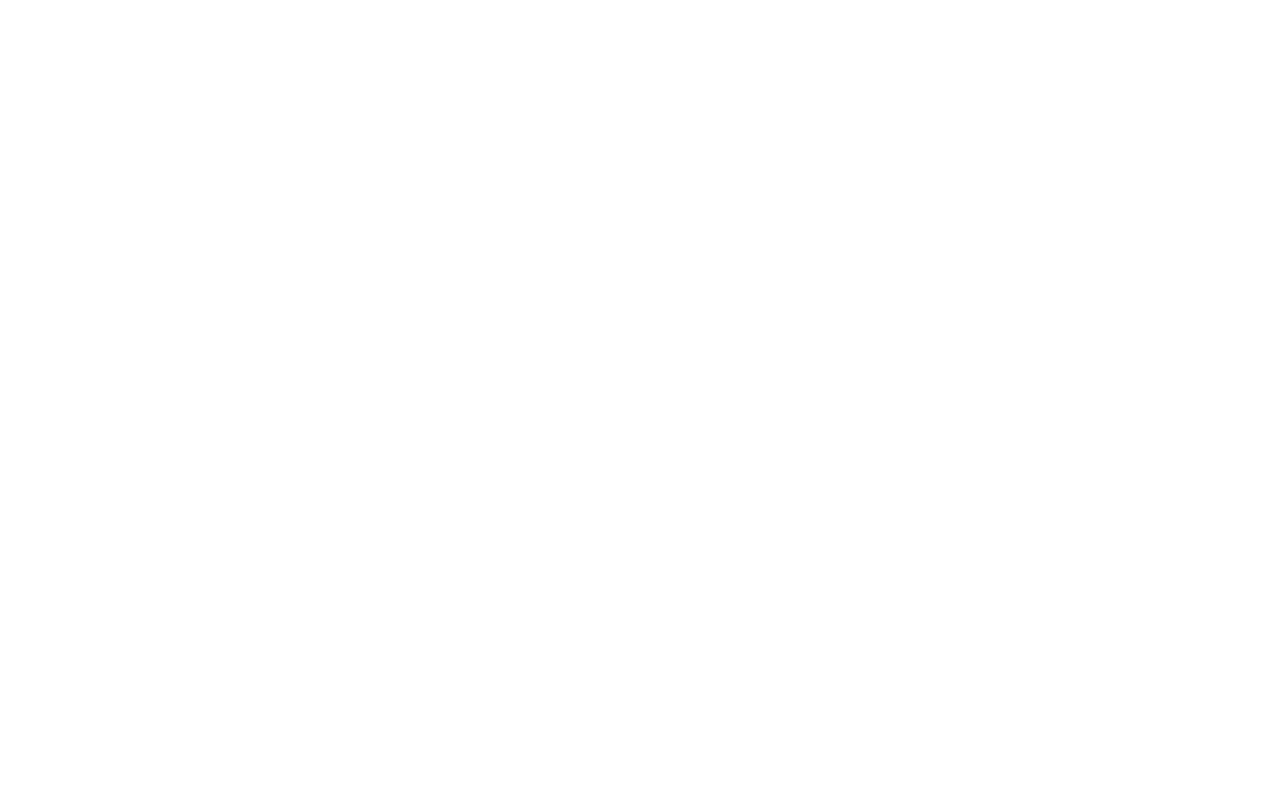
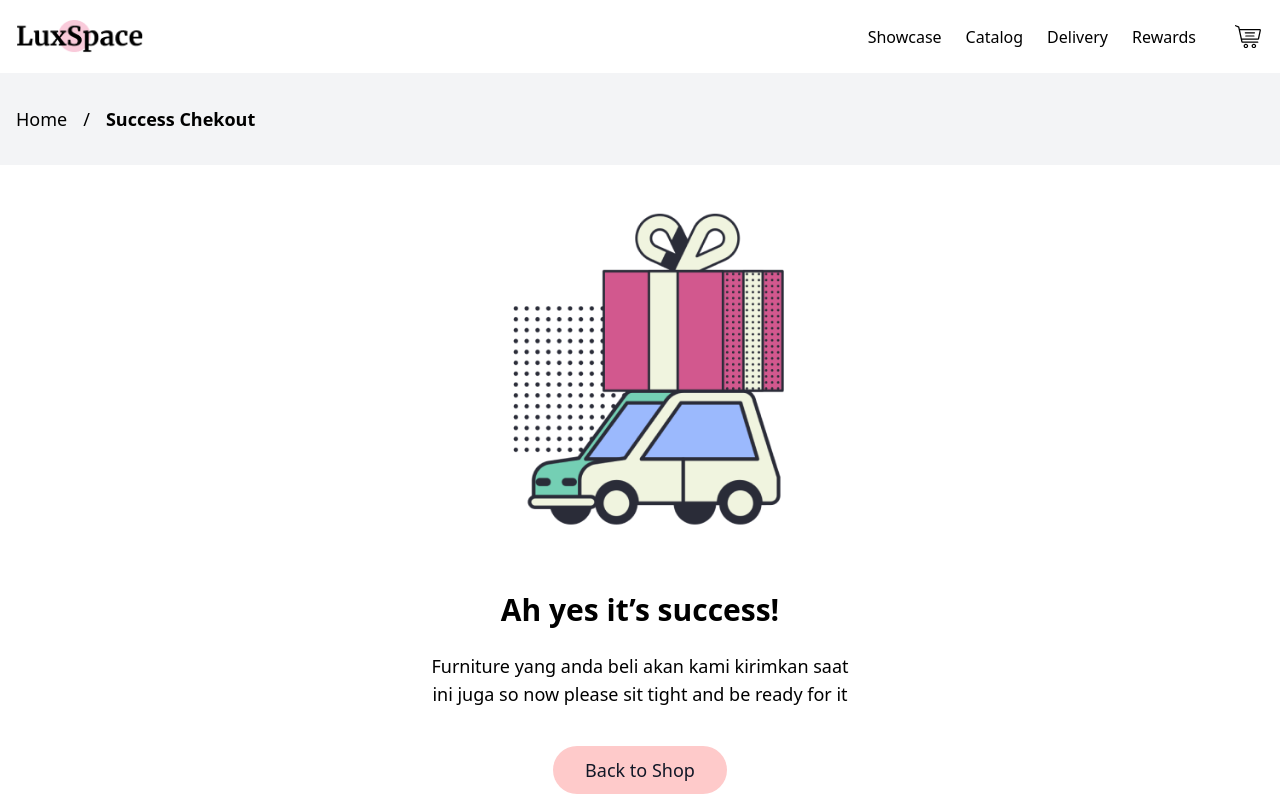
Before and after one commit to endijulian/reactjs-tailwind, a React (Create React App) app: page /congratulations in a window 1280 px wide. Before the commit this address had no page. Shown: the top 800 px of the page. Built offline with nearby package versions, Linux system fonts and the light colour scheme.

Commit message:
add page congrats and error page

```diff
--- a/src/App.js
+++ b/src/App.js
@@ -3,6 +3,8 @@
 import HomePage from "pages/HomePage";
 import Details from "pages/Details";
 import Cart from "pages/Cart";
+import Congratulation from "pages/Congratulation";
+import NotFound from "pages/NotFound";
 
 function App() {
   return (
@@ -12,6 +14,8 @@
           <Route exact path="/" element={<HomePage />}></Route>
           <Route path="/categories/:idc" element={<Details />}></Route>
           <Route path="/cart" element={<Cart />}></Route>
+          <Route path="/congratulations" element={<Congratulation />}></Route>
+          <Route path="*" element={<NotFound />}></Route>
         </Routes>
       </Router>
     </div>
--- /dev/null
+++ b/src/pages/Congratulation.js
@@ -0,0 +1,51 @@
+import React from "react";
+
+import Header from "parts/Header";
+import Sitemap from "parts/Sitemap";
+import Footer from "parts/Footer";
+import { Link } from "react-router-dom";
+import Breadcrumb from "components/Breadcrumb";
+
+export default function Congratulation() {
+  return (
+    <>
+      <Header theme="black"></Header>
+
+      <Breadcrumb
+        list={[
+          { name: "Home", url: "/" },
+          { name: "Success Chekout", url: "/congratulations" },
+        ]}
+      ></Breadcrumb>
+
+      <section className="">
+        <div className="container mx-auto min-h-screen">
+          <div className="flex flex-col items-center justify-center">
+            <div className="w-full md:w-4/12 text-center">
+              <img
+                src="/images/content/illustration-success.png"
+                alt="congrats illustration"
+              />
+              <h2 className="text-3xl font-semibold mb-6">
+                Ah yes it’s success!
+              </h2>
+              <p className="text-lg mb-12">
+                Furniture yang anda beli akan kami kirimkan saat ini juga so now
+                please sit tight and be ready for it
+              </p>
+              <Link
+                to="/"
+                className="text-gray-900 bg-red-200 focus:outline-none w-full py-3 rounded-full text-lg focus:text-black transition-all duration-200 px-8 cursor-pointer"
+              >
+                Back to Shop
+              </Link>
+            </div>
+          </div>
+        </div>
+      </section>
+
+      <Sitemap></Sitemap>
+      <Footer></Footer>
+    </>
+  );
+}
--- /dev/null
+++ b/src/pages/NotFound.js
@@ -0,0 +1,17 @@
+import React from "react";
+
+import Header from "parts/Header";
+import Sitemap from "parts/Sitemap";
+import Footer from "parts/Footer";
+import PageErrorMessage from "parts/PageErrorMessage";
+
+export default function NotFound() {
+  return (
+    <>
+      <Header theme="black"></Header>
+      <PageErrorMessage></PageErrorMessage>
+      <Sitemap></Sitemap>
+      <Footer></Footer>
+    </>
+  );
+}
--- /dev/null
+++ b/src/parts/PageErrorMessage.js
@@ -0,0 +1,26 @@
+import React from "react";
+import { Link } from "react-router-dom";
+
+export default function PageErrorMessage({
+  title = "404 NOT FOUND",
+  body = "Looks like this page not found",
+}) {
+  return (
+    <section className="mt-28">
+      <div className="container mx-auto min-h-screen">
+        <div className="flex flex-col items-center justify-center">
+          <div className="w-full md:w-4/12 text-center">
+            <h2 className="text-3xl font-semibold mb-6">{title}</h2>
+            <p className="text-lg mb-12">{body}</p>
+            <Link
+              to="/"
+              className="text-gray-900 bg-red-200 focus:outline-none w-full py-3 rounded-full text-lg focus:text-black transition-all duration-200 px-8 cursor-pointer"
+            >
+              Back to Shop
+            </Link>
+          </div>
+        </div>
+      </div>
+    </section>
+  );
+}
```
